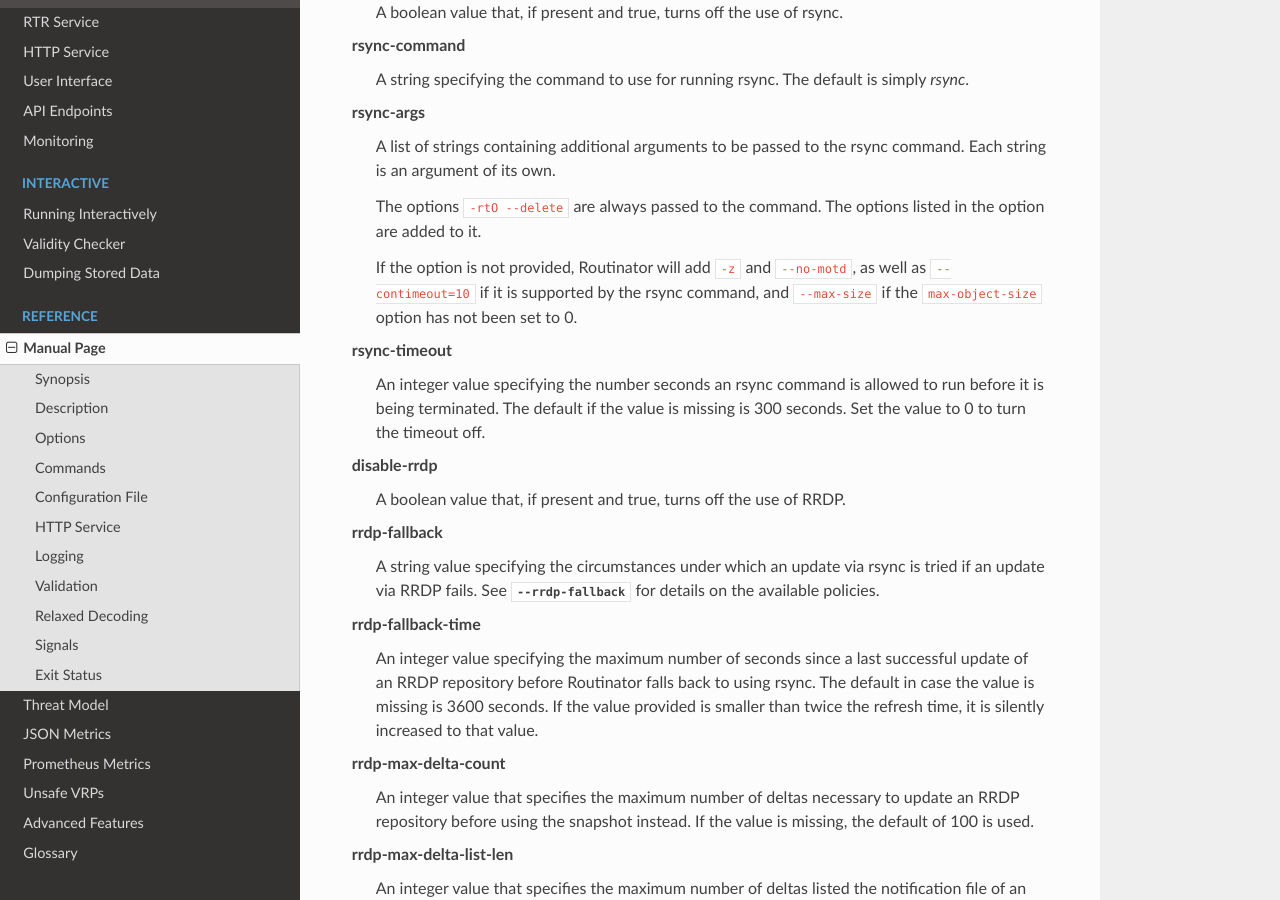
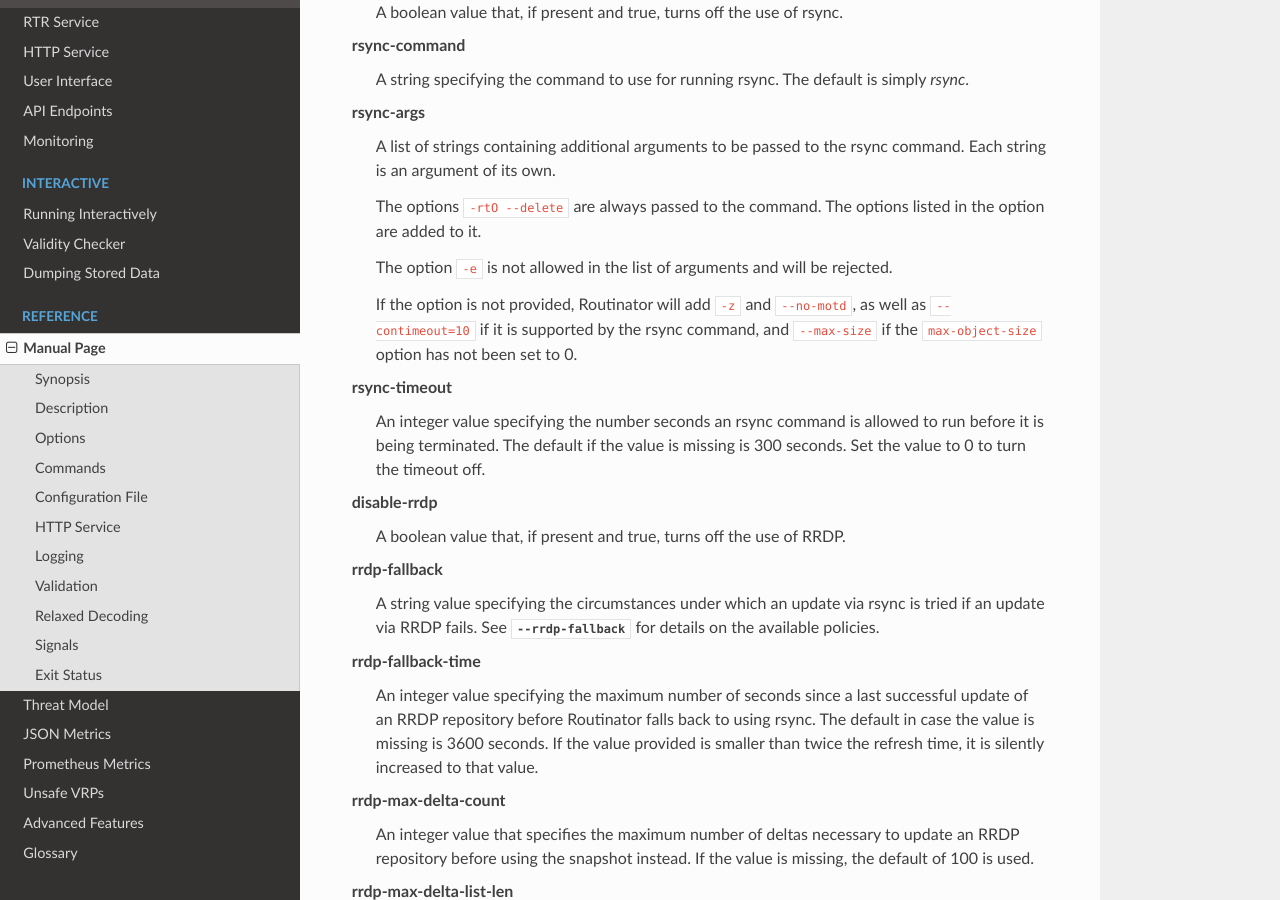
Before and after one commit to NLnetLabs/routinator, a Sphinx documentation site: the page built from doc/manual/source/manual-page.rst, in a window 1280 px wide and 900 px high, scrolled down 20611 px. Built offline with Sphinx 7.4.7 and the Read the Docs theme 3.1.0, drawn with Linux system fonts in a browser that asks for light colours.

Commit message:
Update documentation

```diff
--- a/doc/manual/source/manual-page.rst
+++ b/doc/manual/source/manual-page.rst
@@ -1143,6 +1143,9 @@
             The options ``-rtO --delete`` are always passed to the command.
             The options listed in the option are added to it.
 
+            The option ``-e`` is not allowed in the list of arguments and
+            will be rejected.
+
             If the option is not provided, Routinator will add ``-z`` and
             ``--no-motd``, as well as ``--contimeout=10`` if it is supported
             by the rsync command, and ``--max-size`` if the
@@ -1294,7 +1297,6 @@
 
 
       log-repository-issues
-
             A boolean that indicates when present and set to true that
             information about problems encountered while fetching and
             validating data should be logged. Normally, this information is
```
